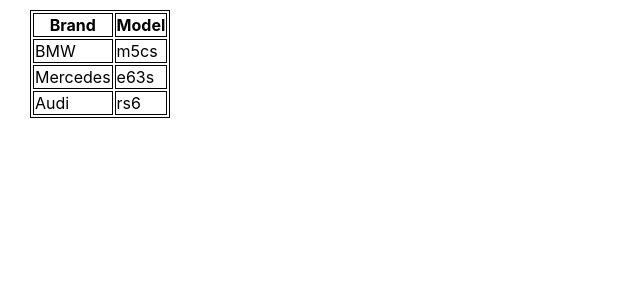
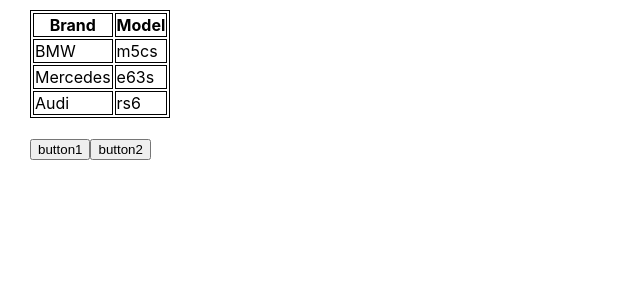
Before and after one commit to regggulus/Microtask_project, a React (Create React App) app: page / in a window 1280 px wide. Shown: the top 300 px of the page, without its empty margins (0-640 px from the left). Built offline with nearby package versions, Linux system fonts and the light colour scheme.

Commit message:
microTask HW3 universal button

```diff
--- a/src/App.tsx
+++ b/src/App.tsx
@@ -1,12 +1,16 @@
 import React from 'react';
 import './App.css';
 import {DataTopCars} from "./HW_monday/HW2_map/DataTopCars";
+import {Buttons} from "./HW_monday/HW3_button/Buttons";
+
 function App() {
-  return (
-    <div className="App">
-<DataTopCars/>
-    </div>
-  );
+    return (
+        <div className="App">
+            <DataTopCars/>
+            <br/>
+            <Buttons/>
+        </div>
+    );
 }
 
 export default App;
--- /dev/null
+++ b/src/HW_monday/HW3_button/Buttons.tsx
@@ -0,0 +1,18 @@
+import React, {MouseEvent} from "react";
+import {SuperButton} from "./SuperButton";
+
+
+export function Buttons() {
+const Button1 = () => {
+    console.log('Hello, Vasya!')
+}
+const DeleteButton = () => {
+    console.log()
+}
+    return (
+        <>
+            <SuperButton name={'button1'} callback={Button1}/>
+            <SuperButton name={'button2'} callback={DeleteButton}/>
+        </>
+    )
+}
--- /dev/null
+++ b/src/HW_monday/HW3_button/SuperButton.tsx
@@ -0,0 +1,16 @@
+import React from "react";
+
+export type SuperButtonType = {
+    name: string
+    callback:()=>void
+}
+export function SuperButton(props: SuperButtonType) {
+
+    const onClickHandler = () => {
+       props.callback()
+    }
+
+    return (
+        <button onClick={onClickHandler}>{props.name}</button>
+    )
+}
```
